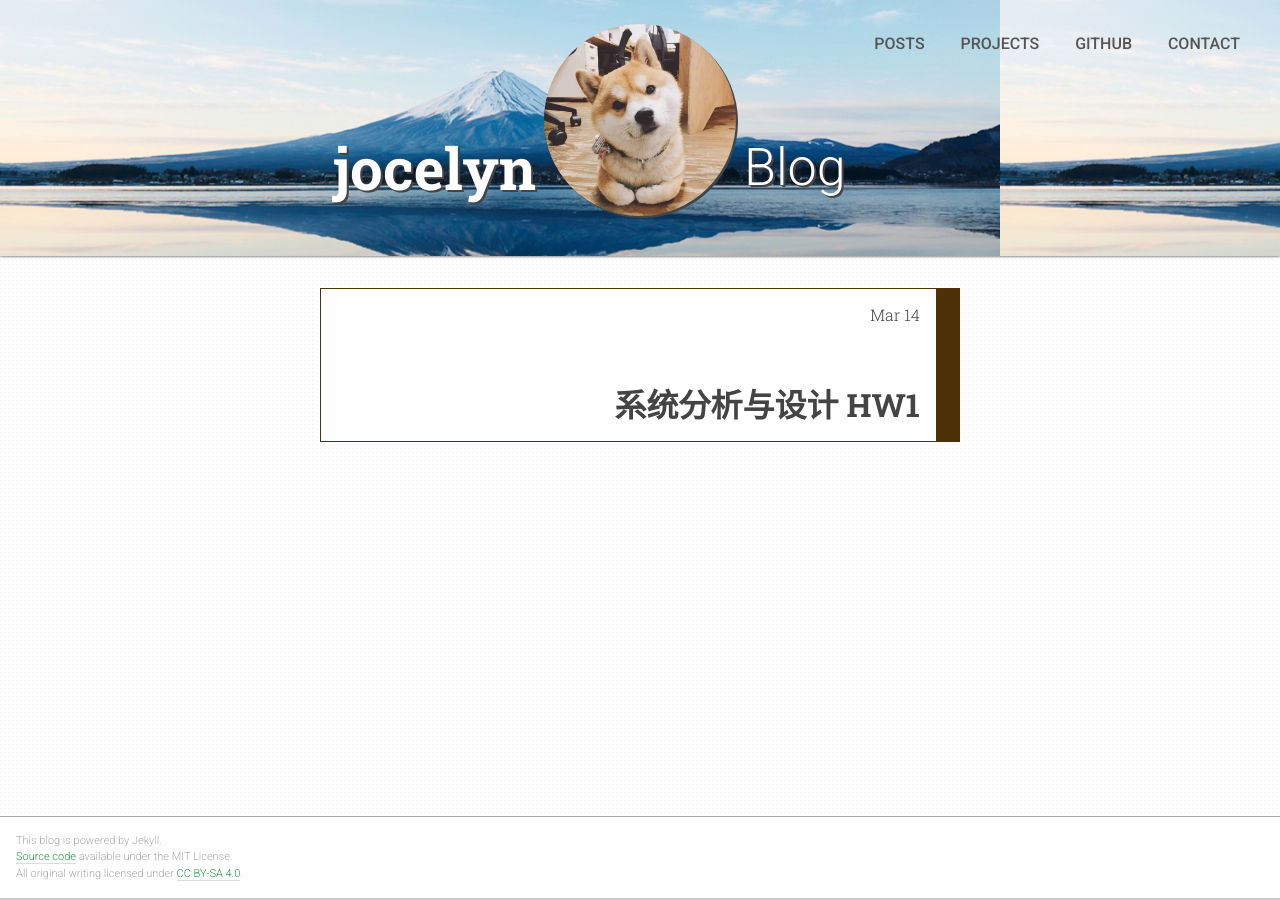
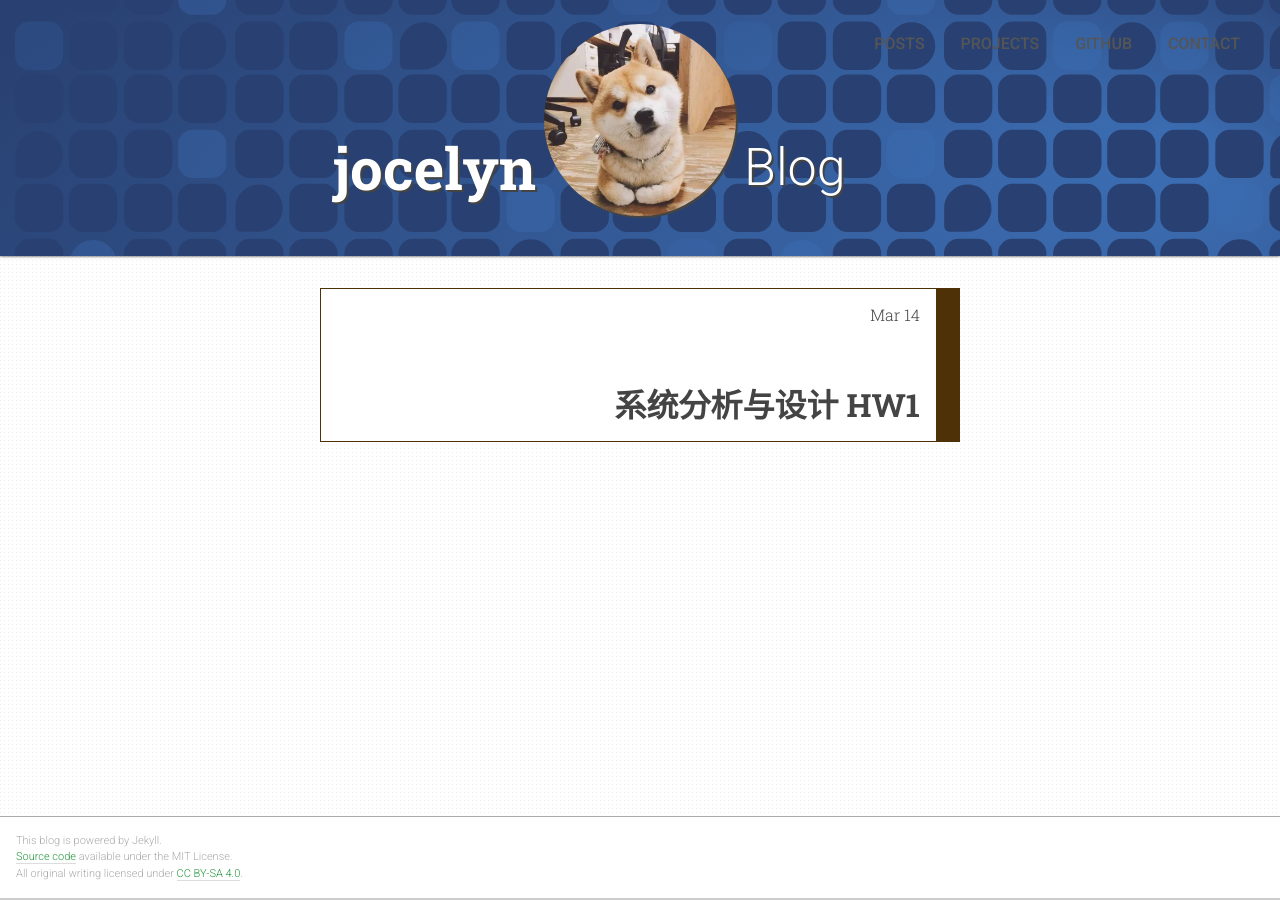
Before and after one commit to JocelynWSJ/JocelynWSJ.github.io, a Jekyll site: the page built from index.html, in a window 1280 px wide. Built offline with Jekyll 4.4.1, drawn with Linux system fonts in a browser that asks for light colours; the list of posts is cut into pages by our own code.

Commit message:
initial commit

```diff
--- a/_config.yml
+++ b/_config.yml
@@ -8,8 +8,7 @@ description: >                              # used in a <meta> tag & /feed.xml
   Hello I'm Jocelyn.
 slogan: Blog                          # used in site header, beside title
 avatar: /i/avatar.png                       # used as portrait in site header
-banner: /i/bg1.jpg
-##mountains.svg                    # used as background in site header
+banner: /i/mountains.svg                    # used as background in site header
 url: http://JocelynWSJ.github.io              # used by plugins to generate feed.xml and sitemap.xml
 baseurl: ''                                 # prepended to all absolute filepaths
 repo: http://JocelynWSJ.github.io # used in footer
```
Also changed, not shown: i/mountains.svg.
